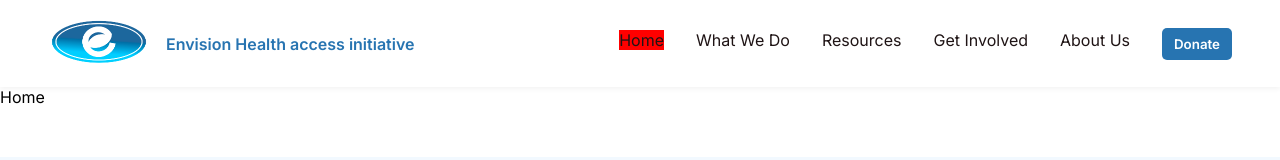
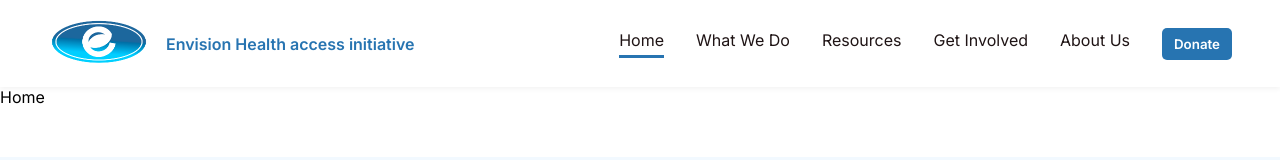
Before and after one commit to jusminpt/react-envision, a React (Create React App) app: page / in a window 1280 px wide. Shown: the top 160 px of the page. Built offline with nearby package versions, Linux system fonts and the light colour scheme.

Commit message:
Add active state

```diff
--- a/src/components/Navbar/MenuItems.jsx
+++ b/src/components/Navbar/MenuItems.jsx
@@ -45,7 +45,7 @@ function MenuItems({ items }) {
           <Link
             onClick={closeMobileMenu}
             className={
-              pathname.includes(items.title.toLowerCase())
+              pathname.includes(items.title.toLowerCase().replace(/\s/g, ""))
                 ? "app__navbar-menu-items-link activePage"
                 : "app__navbar-menu-items-link"
             }
--- a/src/components/Navbar/Navbar.scss
+++ b/src/components/Navbar/Navbar.scss
@@ -52,7 +52,7 @@
         position: absolute;
         width: 100%;
         height: 3px;
-        bottom: -1px;
+        bottom: 2.5px;
         left: 0;
         background-color: var(--color-drak-blue);
         transform-origin: bottom left;
@@ -66,7 +66,8 @@
     }
 
     &-link.activePage {
-      background-color: red;
+      border-bottom: solid 3px var(--color-drak-blue);
+      padding-bottom: 5px;
     }
 
     &-link:first-letter {
--- a/src/data/linksData.js
+++ b/src/data/linksData.js
@@ -9,19 +9,19 @@ const linksData = [
     sublink: [
       {
         title: "Resouces",
-        url: "resouces",
+        url: "whatwedo/resouces",
       },
       {
         title: "Liberia",
-        url: "Liberia",
+        url: "whatwedo/Liberia",
       },
       {
         title: "United States",
-        url: "us",
+        url: "whatwedo/us",
       },
       {
         title: "Covid-19",
-        url: "covid-19",
+        url: "whatwedo/covid-19",
       },
     ],
   },
@@ -45,11 +45,11 @@ const linksData = [
     sublink: [
       {
         title: "Meet the Team",
-        url: "meet-the-team",
+        url: "getinvolved/meet-the-team",
       },
       {
         title: "Our Mission",
-        url: "our-mission",
+        url: "getinvolved/our-mission",
       },
     ],
   },
@@ -59,19 +59,19 @@ const linksData = [
     sublink: [
       {
         title: "Meet the Team",
-        url: "meet-the-team",
+        url: "aboutus/meet-the-team",
       },
       {
         title: "Our Mission",
-        url: "our-mission",
+        url: "aboutus/our-mission",
       },
       {
         title: "Financial Report",
-        url: "financial-report",
+        url: "aboutus/financial-report",
       },
       {
         title: "Term of Service",
-        url: "term-of-service",
+        url: "aboutus/term-of-service",
       },
     ],
   },
```
